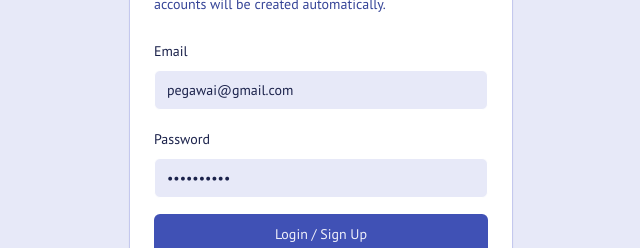
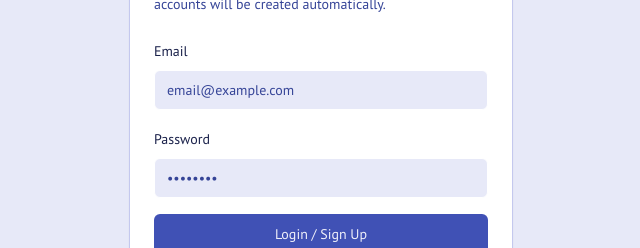
Before and after one commit to andhikarr28/yourbaestyle, a Next.js app: page /login in a window 1280 px wide. Shown: the part 303-551 px from the top of the page, without its empty margins (319-959 px from the left). Built offline with nearby package versions, Linux system fonts and the light colour scheme; no server answers.

Commit message:
kenapa email dan password nya disave pada halaman input benarkan (_for e

```diff
--- a/src/components/login-form.tsx
+++ b/src/components/login-form.tsx
@@ -13,8 +13,8 @@ import { useFirestore, useAuth as useFirebaseAuth } from "@/firebase";
 import { doc, setDoc } from "firebase/firestore";
 
 export default function LoginForm() {
-  const [email, setEmail] = useState("pegawai@gmail.com");
-  const [password, setPassword] = useState("pegawai123");
+  const [email, setEmail] = useState("");
+  const [password, setPassword] = useState("");
   const [error, setError] = useState<string | null>(null);
   const [loading, setLoading] = useState(false);
   const router = useRouter();
@@ -90,7 +90,7 @@ export default function LoginForm() {
             <Input
               id="email"
               type="email"
-              placeholder="pegawai@gmail.com"
+              placeholder="email@example.com"
               value={email}
               onChange={(e) => setEmail(e.target.value)}
               required
@@ -104,6 +104,7 @@ export default function LoginForm() {
               value={password}
               onChange={(e) => setPassword(e.target.value)}
               required
+              placeholder="••••••••"
             />
           </div>
           {error && (
```
